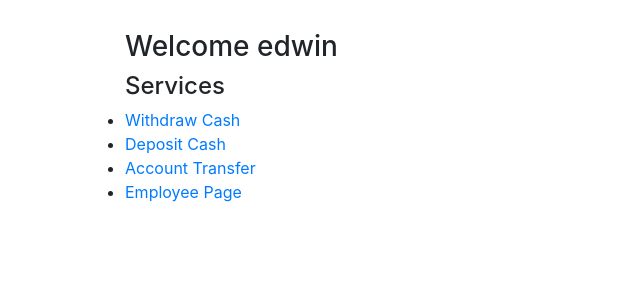
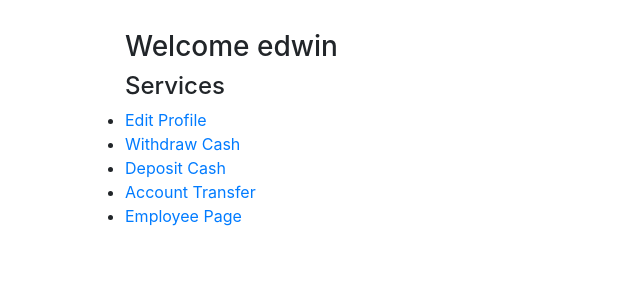
Before and after one commit to edwinbbu/Banking-System, a Django app: page / in a window 1280 px wide. Shown: the part 56-356 px from the top of the page, without its empty margins (0-640 px from the left). Run offline with Django 3.2, Linux system fonts and the light colour scheme; a user stored in the database is signed in; some libraries are stand-ins or nearby versions.

Commit message:
edit profile created

```diff
--- a/customer/templates/index.html
+++ b/customer/templates/index.html
@@ -9,9 +9,11 @@
     {% if user.is_authenticated %}
         <h3>Welcome {{ user.username }}</h3>
         <h4>Services</h4>
+        <li><a href="{% url "customer:edit" %}">Edit Profile</a></li>
         <li><a href="{% url "customer:withdraw" %}">Withdraw Cash</a></li>
         <li><a href="{% url "customer:deposit" %}">Deposit Cash</a></li>
         <li><a href="{% url "customer:transfer" %}">Account Transfer</a></li>
+
         {% if user.is_superuser %}
             <li><a href="{% url "employee:index" %}">Employee Page</a> </li>
             {% endif %}
--- a/customer/templates/register.html
+++ b/customer/templates/register.html
@@ -14,7 +14,7 @@
             {{ customerform }}
         </table>
 
-<tr><td><input type="submit" value="Submit" name="submit"/></td></tr>
+<tr><td><input type="submit" value="{% if not type == "edit" %}Submit{% else %}Update{% endif %}" name="submit"/></td></tr>
 </form>
 
 {% endblock %}
--- a/customer/urls.py
+++ b/customer/urls.py
@@ -13,5 +13,6 @@ urlpatterns = [
     url(r'^deposit/', views.deposit, name='deposit'),
     url(r'^amount2/', views.amount2, name='amount2'),
     url(r'^transfer/', views.transfer, name='transfer'),
-    url(r'^result/',views.result, name='result')
+    url(r'^result/',views.result, name='result'),
+    url(r'^edit/',views.edit, name='edit'),
 ]
--- a/customer/views.py
+++ b/customer/views.py
@@ -15,13 +15,12 @@ def index(request):
 
 @login_required
 def register(request):
-    #print(c)
-    u = User.objects.get(username=request.user.username)
-    customer = Customer(user=u)
-    #customer=get_object_or_404(Customer, user=u)
+    user = User.objects.get(username=request.user.username)
+    customer = Customer(user=user)
     form=CustomerForm(request.POST or None, instance=customer)
     context = {"customerform": form,
-               "form_url": reverse_lazy('customer:register')
+               "form_url": reverse_lazy('customer:register'),
+               "type":"register"
                }
     if request.method=="POST":
         #print("success")
@@ -30,6 +29,24 @@ def register(request):
             f.account_no=f.acc_no()
             f.save()
 
+            return HttpResponseRedirect(reverse('customer:index'))
+    return render(request, "register.html", context)
+
+@login_required
+def edit(request):
+    user = get_object_or_404(User, username=request.user.username)
+    customer = get_object_or_404(Customer, user=user)
+    form = CustomerForm(request.POST or None, instance=customer)
+    context = {"customerform": form,
+               "form_url": reverse_lazy('customer:edit'),
+               "type":"edit"
+               }
+    if request.method == "POST":
+        # print("success")
+        if form.is_valid():
+            f = form.save()
+            f.account_no = f.acc_no()
+            f.save()
             return HttpResponseRedirect(reverse('customer:index'))
     return render(request, "register.html", context)
 
```
Also changed, not shown: db.sqlite3.
